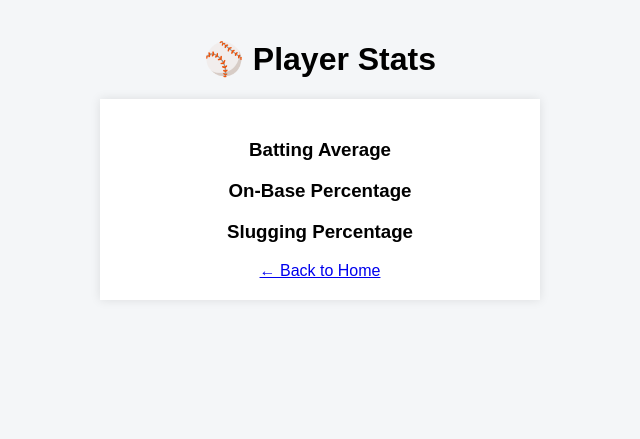
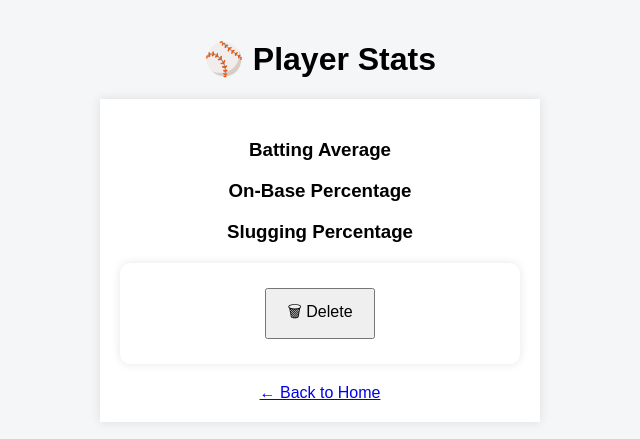
Before and after one commit to sakii-ito/Baseball-Stats-Analyzer, a Flask app: page /player/1 in a window 1280 px wide. Shown: the top 439 px of the page, without its empty margins (320-960 px from the left). Run offline with Flask 3, Linux system fonts and the light colour scheme.

Commit message:
Add player delete function

```diff
--- a/app.py
+++ b/app.py
@@ -1,4 +1,4 @@
-from flask import Flask, render_template, request
+from flask import Flask, render_template, request, redirect
 import sqlite3
 
 app = Flask(__name__)
@@ -117,5 +117,15 @@ def player_detail(player_id):
 
     return render_template("player.html", player=player)
 
+@app.route("/player/<int:player_id>/delete", methods=["POST"])
+def delete_player(player_id):
+    cursor.execute(
+        "DELETE FROM players WHERE id = ?",
+        (player_id,)
+    )
+    conn.commit()
+
+    return redirect("/")
+
 if __name__ == "__main__":
     app.run(debug=True)
--- a/templates/player.html
+++ b/templates/player.html
@@ -24,6 +24,10 @@
         <h3>Slugging Percentage</h3>
         <p>{{ player[3] }}</p>
 
+        <form action="/player/{{ request.view_args.player_id }}/delete" method="POST">
+            <button type="submit">🗑 Delete</button>
+        </form>
+
         <a href="/">← Back to Home</a>
 
     </div>
```
Also changed, not shown: players.db.
